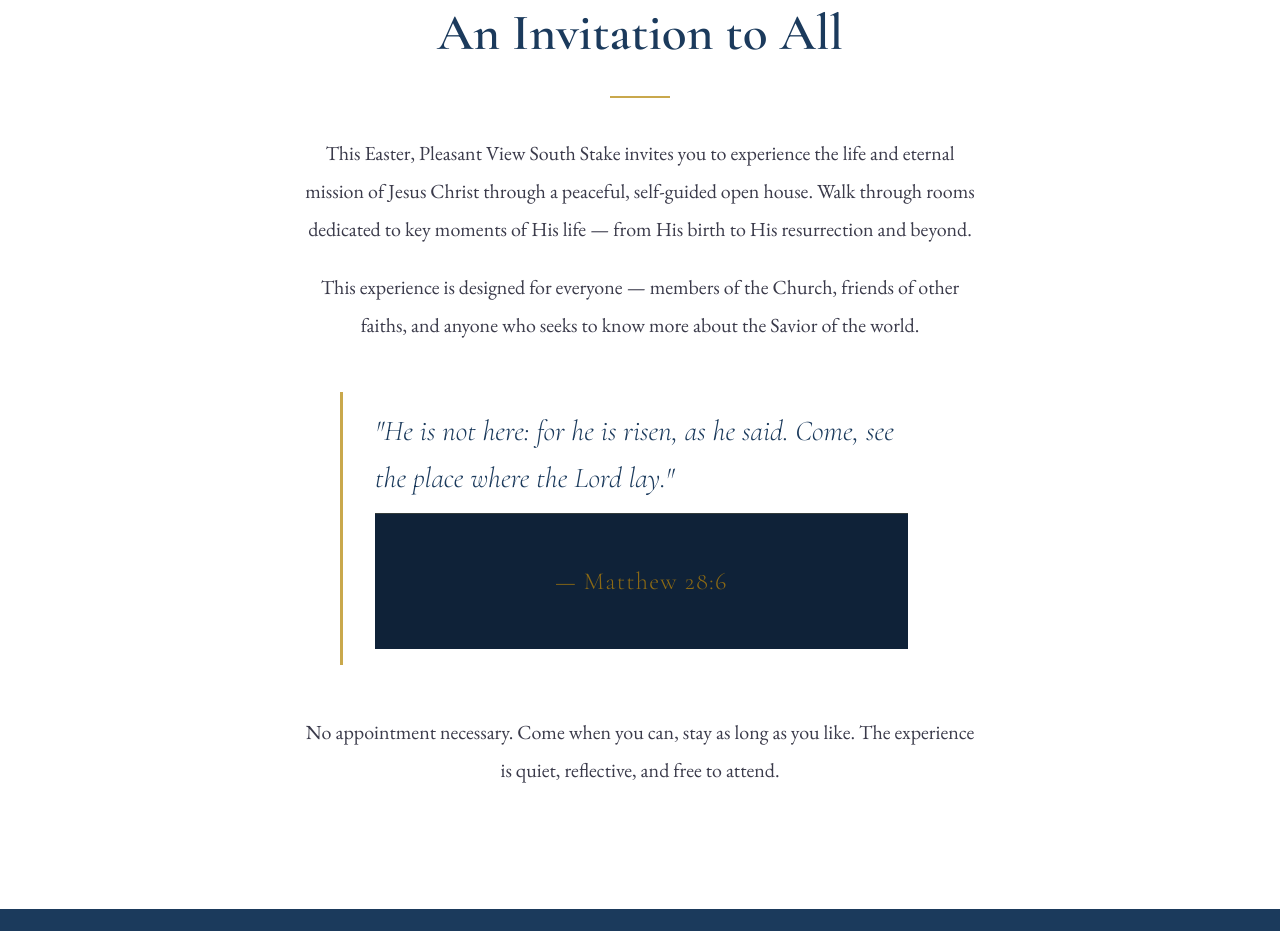
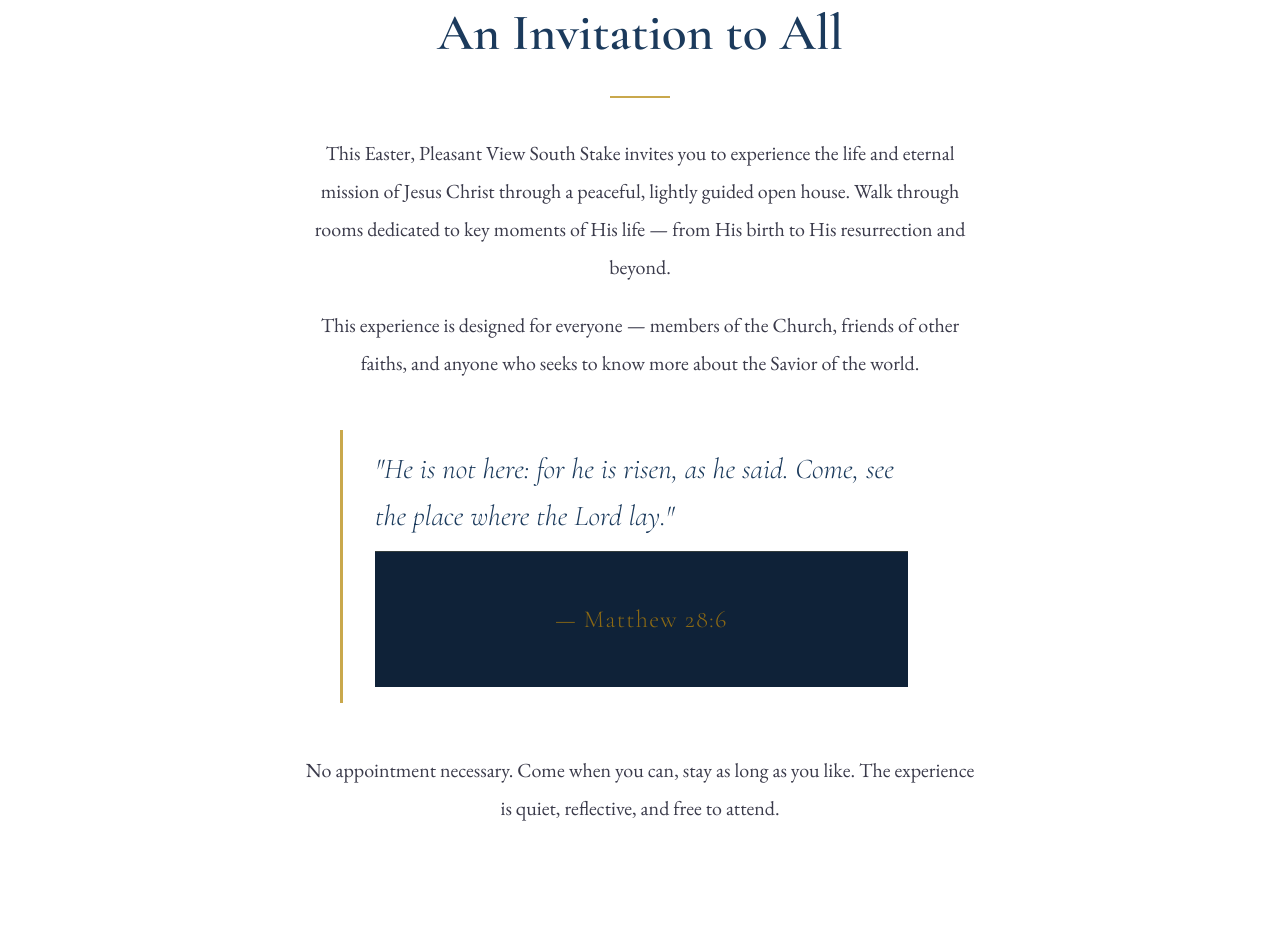
Before and after one commit to kclose23/he-lives-easter, a plain HTML site: page index.html in a window 1280 px wide. Shown: the part 955-1886 px from the top of the page. Drawn offline with nearby package versions, Linux system fonts and the light colour scheme.

Commit message:
Update index.html

```diff
--- a/index.html
+++ b/index.html
@@ -607,7 +607,7 @@
       <p class="section-label">Welcome</p>
       <h2>An Invitation to All</h2>
       <div class="gold-rule"></div>
-      <p>This Easter, Pleasant View South Stake invites you to experience the life and eternal mission of Jesus Christ through a peaceful, self-guided open house. Walk through rooms dedicated to key moments of His life — from His birth to His resurrection and beyond.</p>
+      <p>This Easter, Pleasant View South Stake invites you to experience the life and eternal mission of Jesus Christ through a peaceful, lightly guided open house. Walk through rooms dedicated to key moments of His life — from His birth to His resurrection and beyond.</p>
       <p>This experience is designed for everyone — members of the Church, friends of other faiths, and anyone who seeks to know more about the Savior of the world.</p>
       <blockquote class="welcome-quote">
         "He is not here: for he is risen, as he said. Come, see the place where the Lord lay."
```
